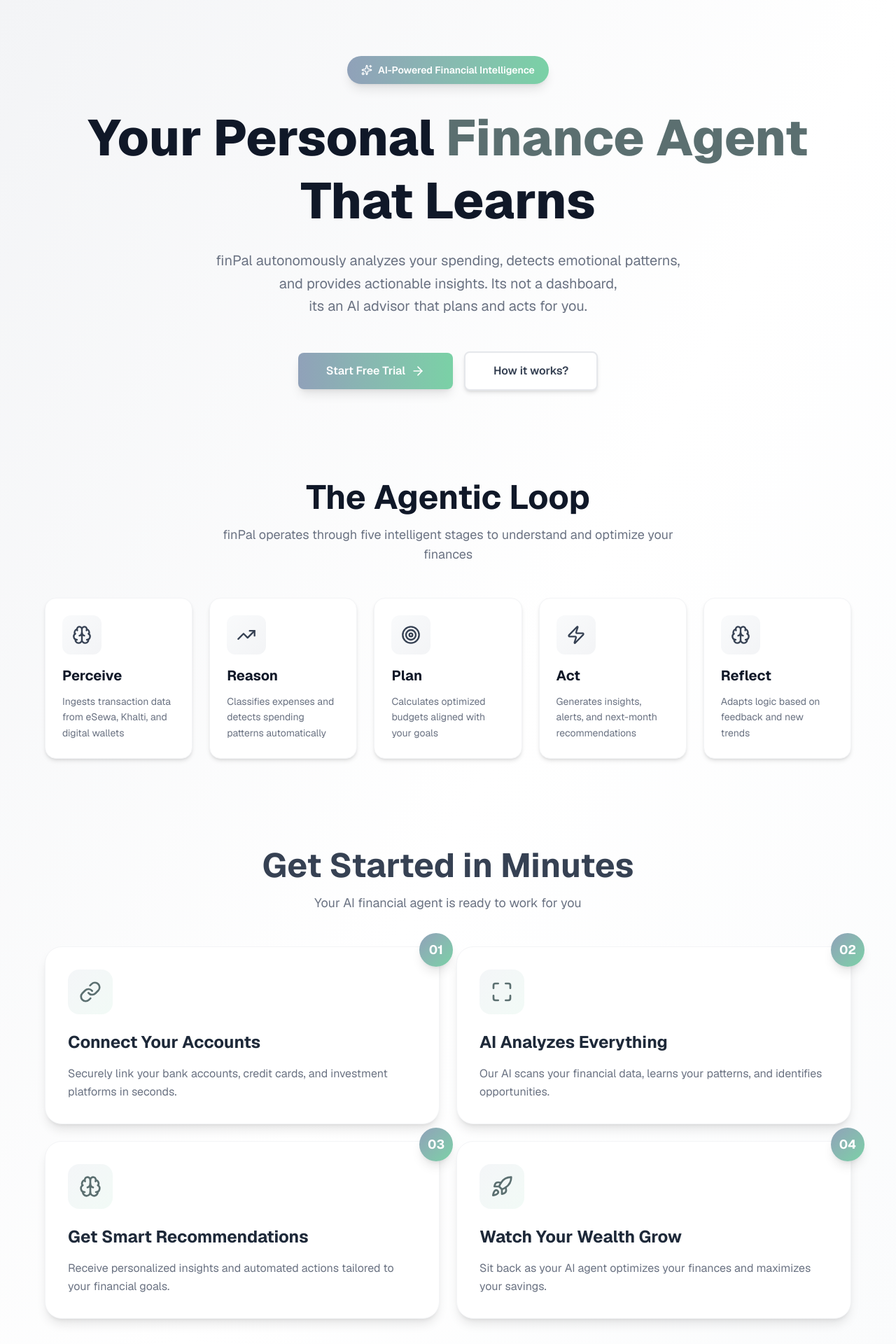
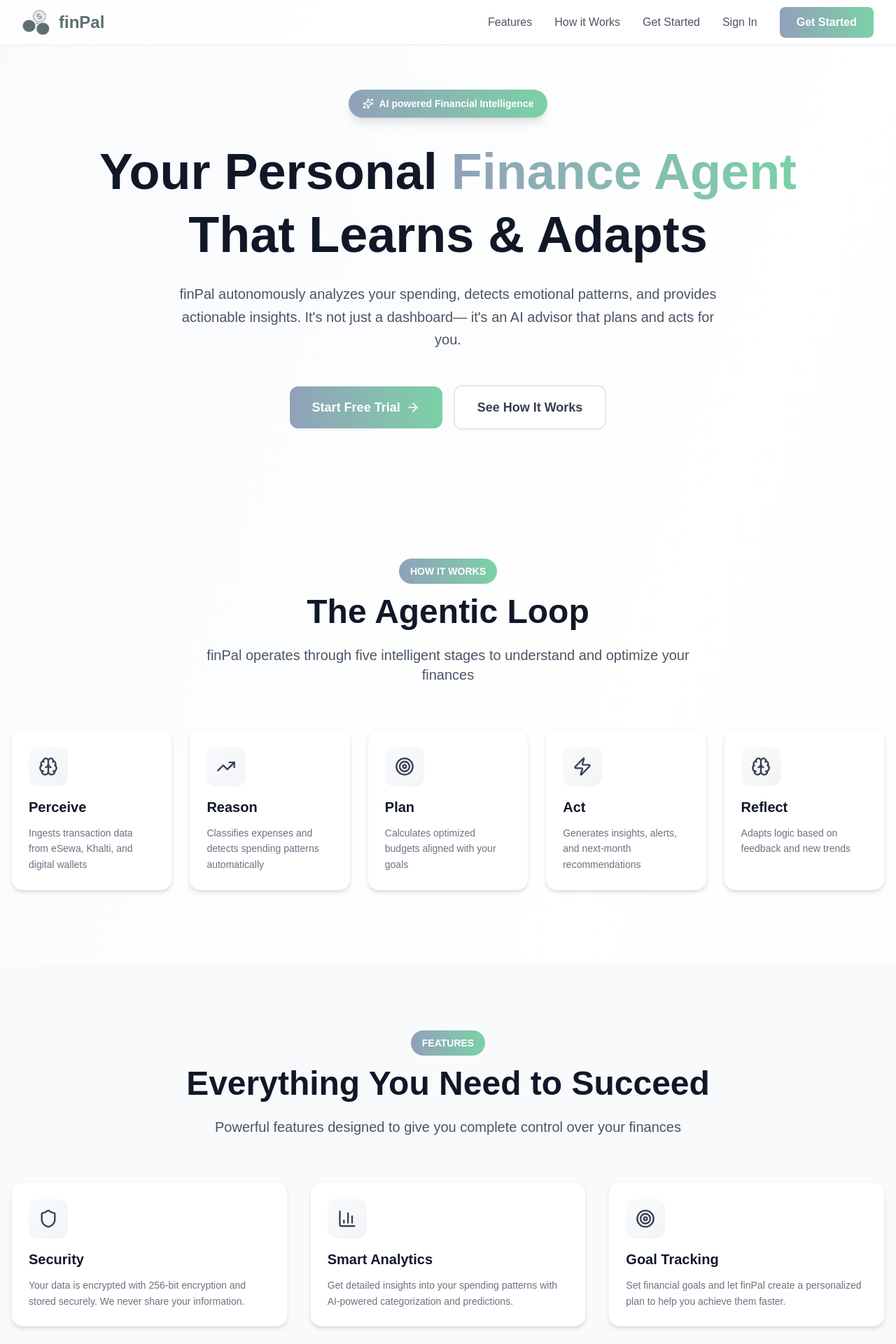
Before and after one commit to pandeyaakriti/finPal, a Next.js app in the folder frontend/: page / in a window 1280 px wide. Shown: the top 1920 px of the page at 70% size. Built offline with nearby package versions, Linux system fonts and the light colour scheme.

Commit message:
concluded

```diff
--- a/frontend/app/page.tsx
+++ b/frontend/app/page.tsx
@@ -1,7 +1,6 @@
-//frontend/app/page.tsx
 "use client";
 import React from "react";
-import { TrendingUp, PieChart, Sparkles, ArrowRight, Shield, Zap, Brain, Target, Lightbulb, Rocket, Link as LinkIcon, Maximize } from "lucide-react";
+import { TrendingUp, PieChart, Sparkles, ArrowRight, Shield, Zap, Brain, Target, Lightbulb, Rocket, Link as LinkIcon, Maximize, CheckCircle, Users, Award, BarChart3 } from "lucide-react";
 import Image from "next/image";
 
 export default function Page() {
@@ -10,61 +9,94 @@
   };
 
   return (
-    <div className="min-h-screen bg-linear-to-br from-gray-100 via-white to-gray-50 font-sans">
+    <div className="min-h-screen bg-linear-to-br from-slate-50 via-white to-gray-50">
+      {/* Navigation */}
+      <nav className="fixed top-0 left-0 right-0 bg-white/80 backdrop-blur-md border-b border-gray-200 z-50">
+        <div className="max-w-7xl mx-auto px-4 sm:px-6 lg:px-8">
+          <div className="flex justify-between items-center h-16">
+            <div className="flex items-center gap-3">
+              <Image src="/logo.png" alt="finPal Logo" width={40} height={40} className="w-10 h-10" />
+              <span className="text-2xl font-bold text-[#5B6F70]">finPal</span>
+            </div>
+            <div className="hidden md:flex items-center gap-8">
+              <a href="#features" className="text-gray-600 hover:text-[#7AD1A6] font-medium transition-colors">Features</a>
+              <a href="#how-it-works" className="text-gray-600 hover:text-[#7AD1A6] font-medium transition-colors">How it Works</a>
+              <a href="#get-started" className="text-gray-600 hover:text-[#7AD1A6] font-medium transition-colors">Get Started</a>
+              <button
+                onClick={() => window.location.href = '/login'}
+                className="text-gray-600 hover:text-[#7AD1A6] font-medium transition-colors"
+              >
+                Sign In
+              </button>
+              <button
+                onClick={() => window.location.href = '/signup'}
+                className="bg-linear-to-r from-[#90A1B9] to-[#7AD1A6] text-white font-semibold px-6 py-2.5 rounded-lg hover:shadow-lg transition-all"
+              >
+                Get Started
+              </button>
+            </div>
+          </div>
+        </div>
+      </nav>
+
       {/* Hero Section */}
-      <div className="flex min-h-screen w-full items-center justify-center px-4 py-20">
-        <main className="w-full max-w-6xl">
-          <div className="text-center mb-32">
-            {/* Badge */}
+      <section className="pt-32 pb-20 px-4">
+        <div className="max-w-7xl mx-auto">
+          <div className="text-center mb-16">
+            {/* Trust Badge */}
             <div className="inline-flex items-center gap-2 bg-linear-to-r from-[#90A1B9] to-[#7AD1A6] text-white px-5 py-2.5 rounded-full text-sm font-semibold mb-8 shadow-lg hover:shadow-xl transition-shadow">
               <Sparkles className="w-4 h-4" />
-              AI-Powered Financial Intelligence
+              AI powered Financial Intelligence
             </div>
 
             {/* Main Heading */}
-            <h1 className="text-5xl sm:text-6xl lg:text-7xl font-extrabold mb-6 text-gray-900 leading-tight">
-              Your Personal <span className="text-[#5B6F70]">Finance Agent</span>
+            <h1 className="text-5xl sm:text-6xl lg:text-7xl font-bold mb-6 text-gray-900 leading-tight">
+              Your Personal <span className="bg-linear-to-r from-[#90A1B9] to-[#7AD1A6] bg-clip-text text-transparent">Finance Agent</span>
               <br />
-              <span className="text-gray-900">That Learns</span>
+              <span className="text-gray-900">That Learns & Adapts</span>
             </h1>
 
-            <p className="text-gray-500 text-lg sm:text-xl max-w-3xl mx-auto mb-12 leading-relaxed">
+            <p className="text-gray-600 text-lg sm:text-xl max-w-3xl mx-auto mb-12 leading-relaxed">
               finPal autonomously analyzes your spending, detects emotional patterns,
-              <br />
-              and provides actionable insights. Its not a dashboard,
-              <br />
-              its an AI advisor that plans and acts for you.
+              and provides actionable insights. It's not just a dashboard—
+              it's an AI advisor that plans and acts for you.
             </p>
 
             {/* CTA Buttons */}
-            <div className="flex flex-col sm:flex-row items-center justify-center gap-4">
+            <div className="flex flex-col sm:flex-row items-center justify-center gap-4 mb-16">
               <button
                 onClick={() => window.location.href = '/signup'}
-                className="bg-linear-to-r from-[#90A1B9] to-[#7AD1A6] hover:from-[#7B8CA5] hover:to-[#5BB88A] hover:scale-105 text-white font-semibold py-3.5 px-10 rounded-lg shadow-lg hover:shadow-xl transition-all flex items-center gap-2">
+                className="bg-linear-to-r from-[#90A1B9] to-[#7AD1A6] hover:shadow-xl text-white font-semibold py-4 px-8 rounded-xl transition-all flex items-center gap-2 text-lg group">
                 Start Free Trial
-                <ArrowRight className="w-5 h-5" />
+                <ArrowRight className="w-5 h-5 group-hover:translate-x-1 transition-transform" />
               </button>
               <button
                 onClick={scrollToGetStarted}
-                className="bg-white hover:bg-gray-50 text-gray-700 font-semibold py-3.5 px-10 rounded-lg border-2 border-gray-200 hover:border-gray-300 shadow-md hover:shadow-lg transition-all">
-                How it works?
+                className="bg-white hover:bg-gray-50 text-gray-700 font-semibold py-4 px-8 rounded-xl border-2 border-gray-200 hover:border-[#90A1B9] transition-all text-lg">
+                See How It Works
               </button>
             </div>
           </div>
+        </div>
+      </section>
 
       {/* The Agentic Loop Section */}
-          <div className="mb-32">
-            <div className="text-center mb-12">
-              <h2 className="text-4xl sm:text-5xl font-bold text-gray-900 mb-4">
+      <section id="features" className="py-10 px-4">
+        <div className="max-w-7xl mx-auto">
+          <div className="text-center mb-16">
+            <div className="inline-block bg-linear-to-r from-[#90A1B9] to-[#7AD1A6] text-white px-4 py-2 rounded-full text-sm font-semibold mb-4">
+              HOW IT WORKS
+            </div>
+            <h2 className="text-4xl sm:text-5xl font-bold text-gray-900 mb-6">
               The Agentic Loop
             </h2>
-              <p className="text-gray-500 text-lg max-w-2xl mx-auto">
+            <p className="text-gray-600 text-xl max-w-3xl mx-auto">
               finPal operates through five intelligent stages to understand and optimize your finances
             </p>
           </div>
 
           {/* Cards Grid */}
-            <div className="grid grid-cols-1 sm:grid-cols-2 lg:grid-cols-5 gap-6">
+          <div className="grid grid-cols-1 md:grid-cols-2 lg:grid-cols-5 gap-6 mb-16">
             {/* Perceive */}
             <div className="bg-white rounded-2xl shadow-md hover:shadow-xl p-6 border border-gray-100 hover:border-[#90A1B9]/30 transition-all group">
               <div className="bg-linear-to-br from-gray-50 to-gray-100 group-hover:from-[#90A1B9] group-hover:to-[#7AD1A6] w-14 h-14 rounded-xl flex items-center justify-center mb-4 transition-all">
@@ -131,110 +163,233 @@
               </div>
             </div>
           </div>
+      </section>
+
+      {/* Key Features Section */}
+      <section className="py-24 bg-gray-50 px-4">
+        <div className="max-w-7xl mx-auto">
+          <div className="text-center mb-16">
+            <div className="inline-block bg-linear-to-r from-[#90A1B9] to-[#7AD1A6] text-white px-4 py-2 rounded-full text-sm font-semibold mb-4">
+              FEATURES
+            </div>
+            <h2 className="text-4xl sm:text-5xl font-bold text-gray-900 mb-6">
+              Everything You Need to Succeed
+            </h2>
+            <p className="text-gray-600 text-xl max-w-3xl mx-auto">
+              Powerful features designed to give you complete control over your finances
+            </p>
+          </div>
+
+          <div className="grid grid-cols-1 md:grid-cols-3 gap-8">
+            <div className="bg-white rounded-2xl shadow-md hover:shadow-xl p-6 border border-gray-100 hover:border-[#90A1B9]/30 transition-all group">
+              <div className="bg-linear-to-br from-gray-50 to-gray-100 group-hover:from-[#90A1B9] group-hover:to-[#7AD1A6] w-14 h-14 rounded-xl flex items-center justify-center mb-4 transition-all">
+                <Shield className="w-7 h-7 text-gray-700 group-hover:text-gray-700 transition-colors" />
+                </div>
+                <h3 className="text-xl font-bold text-gray-900 mb-3">
+                  Security
+                </h3>
+                <p className="text-gray-500 text-sm leading-relaxed">
+                  Your data is encrypted with 256-bit encryption and stored securely. We never share your information.
+
+                </p>
+              </div>
+
+            <div className="bg-white rounded-2xl shadow-md hover:shadow-xl p-6 border border-gray-100 hover:border-[#90A1B9]/30 transition-all group">
+              <div className="bg-linear-to-br from-gray-50 to-gray-100 group-hover:from-[#90A1B9] group-hover:to-[#7AD1A6] w-14 h-14 rounded-xl flex items-center justify-center mb-4 transition-all">
+                <BarChart3 className="w-7 h-7 text-gray-700 group-hover:text-gray-700 transition-colors" />
+                </div>
+                <h3 className="text-xl font-bold text-gray-900 mb-3">
+                  Smart Analytics
+                </h3>
+                <p className="text-gray-500 text-sm leading-relaxed">
+                Get detailed insights into your spending patterns with AI-powered categorization and predictions.
+              </p>
+            </div>
+
+            <div className="bg-white rounded-2xl shadow-md hover:shadow-xl p-6 border border-gray-100 hover:border-[#90A1B9]/30 transition-all group">
+              <div className="bg-linear-to-br from-gray-50 to-gray-100 group-hover:from-[#90A1B9] group-hover:to-[#7AD1A6] w-14 h-14 rounded-xl flex items-center justify-center mb-4 transition-all">
+                <Target className="w-7 h-7 text-gray-700 group-hover:text-gray-700 transition-colors" />
+                </div>
+                <h3 className="text-xl font-bold text-gray-900 mb-3">
+                  Goal Tracking
+                </h3>
+                <p className="text-gray-500 text-sm leading-relaxed">
+                Set financial goals and let finPal create a personalized plan to help you achieve them faster.
+              </p>
+            </div>
+          </div>
+        </div>
+      </section>
 
       {/* Get Started Section */}
-          <div id="get-started" className="mb-24 scroll-mt-20">
-            <div className="text-center mb-12">
-              <h2 className="text-4xl sm:text-5xl font-bold text-gray-700 mb-4">
-                Get Started in Minutes
+      <section id="get-started" className="py-10 px-30">
+        <div className="max-w-7xl mx-auto">
+          <div className="text-center mb-16">
+            <div className="inline-block bg-linear-to-r from-[#90A1B9] to-[#7AD1A6] text-white px-4 py-2 rounded-full text-sm font-semibold mb-4">
+              GET STARTED
+            </div>
+            <h2 className="text-4xl sm:text-5xl font-bold text-gray-900 mb-6">
+              Launch in Minutes
             </h2>
-              <p className="text-gray-500 text-lg">
-                Your AI financial agent is ready to work for you
+            <p className="text-gray-600 text-xl max-w-2xl mx-auto">
+              Your AI financial agent is ready to work for you in just four simple steps
             </p>
           </div>
 
           {/* Steps Grid */}
-            <div className="grid grid-cols-1 sm:grid-cols-2 gap-6">
+          <div className="grid grid-cols-1 md:grid-cols-2 gap-8">
             {/* Step 1 */}
-              <div className="bg-white rounded-3xl shadow-lg hover:shadow-2xl p-8 border border-gray-100 relative transition-all hover:-translate-y-1 group">
-                <div className="absolute -top-5 -right-5 bg-linear-to-br from-[#90A1B9] to-[#7AD1A6] text-white w-12 h-12 rounded-full flex items-center justify-center font-bold text-lg shadow-lg group-hover:scale-110 transition-transform">
+            <div className="relative">
+              <div className="absolute -top-4 -left-4 w-16 h-16 bg-linear-to-br from-[#90A1B9] to-[#7AD1A6] rounded-2xl flex items-center justify-center text-white font-bold text-2xl shadow-lg z-10">
                 01
               </div>
-                <div className="bg-linear-to-br from-[#90A1B9]/10 to-[#7AD1A6]/10 w-16 h-16 rounded-2xl flex items-center justify-center mb-6 group-hover:scale-110 transition-transform">
+              <div className="bg-white rounded-2xl shadow-lg hover:shadow-xl p-10 pt-14 border border-gray-100 transition-all hover:-translate-y-1">
+                <div className="bg-linear-to-br from-[#90A1B9]/10 to-[#7AD1A6]/10 w-16 h-16 rounded-2xl flex items-center justify-center mb-6">
                   <LinkIcon className="w-8 h-8 text-[#5B6F70]" />
                 </div>
-                <h3 className="text-2xl font-bold text-gray-800 mb-4">
+                <h3 className="text-2xl font-bold text-gray-900 mb-4">
                   Connect Your Accounts
                 </h3>
-                <p className="text-gray-500 leading-relaxed text-base">
-                  Securely link your bank accounts, credit cards, and investment platforms in seconds.
+                <p className="text-gray-600 leading-relaxed text-base">
+                  Securely link your eSewa, Khalti, bank accounts, and credit cards in seconds with our secure API integration.
                 </p>
+              </div>
             </div>
 
             {/* Step 2 */}
-              <div className="bg-white rounded-3xl shadow-lg hover:shadow-2xl p-8 border border-gray-100 relative transition-all hover:-translate-y-1 group">
-                <div className="absolute -top-5 -right-5 bg-linear-to-br from-[#90A1B9] to-[#7AD1A6] text-white w-12 h-12 rounded-full flex items-center justify-center font-bold text-lg shadow-lg group-hover:scale-110 transition-transform">
+            <div className="relative">
+              <div className="absolute -top-4 -left-4 w-16 h-16 bg-linear-to-br from-[#90A1B9] to-[#7AD1A6] rounded-2xl flex items-center justify-center text-white font-bold text-2xl shadow-lg z-10">
                 02
               </div>
-                <div className="bg-linear-to-br from-[#90A1B9]/10 to-[#7AD1A6]/10 w-16 h-16 rounded-2xl flex items-center justify-center mb-6 group-hover:scale-110 transition-transform">
-                  <Maximize className="w-8 h-8 text-[#5B6F70]" />
+              <div className="bg-white rounded-2xl shadow-lg hover:shadow-xl p-10 pt-14 border border-gray-100 transition-all hover:-translate-y-1">
+                <div className="bg-linear-to-br from-[#90A1B9]/10 to-[#7AD1A6]/10 w-16 h-16 rounded-2xl flex items-center justify-center mb-6">
+                  <Brain className="w-8 h-8 text-[#5B6F70]" />
                 </div>
-                <h3 className="text-2xl font-bold text-gray-800 mb-4">
+                <h3 className="text-2xl font-bold text-gray-900 mb-4">
                   AI Analyzes Everything
                 </h3>
-                <p className="text-gray-500 leading-relaxed text-base">
-                  Our AI scans your financial data, learns your patterns, and identifies opportunities.
+                <p className="text-gray-600 leading-relaxed text-base">
+                  Our AI scans your financial data, learns your spending patterns, and identifies opportunities for optimization.
                 </p>
+              </div>
             </div>
 
             {/* Step 3 */}
-              <div className="bg-white rounded-3xl shadow-lg hover:shadow-2xl p-8 border border-gray-100 relative transition-all hover:-translate-y-1 group">
-                <div className="absolute -top-5 -right-5 bg-linear-to-br from-[#90A1B9] to-[#7AD1A6] text-white w-12 h-12 rounded-full flex items-center justify-center font-bold text-lg shadow-lg group-hover:scale-110 transition-transform">
+            <div className="relative">
+              <div className="absolute -top-4 -left-4 w-16 h-16 bg-linear-to-br from-[#90A1B9] to-[#7AD1A6] rounded-2xl flex items-center justify-center text-white font-bold text-2xl shadow-lg z-10">
                 03
               </div>
-                <div className="bg-linear-to-br from-[#90A1B9]/10 to-[#7AD1A6]/10 w-16 h-16 rounded-2xl flex items-center justify-center mb-6 group-hover:scale-110 transition-transform">
-                  <Brain className="w-8 h-8 text-[#5B6F70]" />
+              <div className="bg-white rounded-2xl shadow-lg hover:shadow-xl p-10 pt-14 border border-gray-100 transition-all hover:-translate-y-1">
+                <div className="bg-linear-to-br from-[#90A1B9]/10 to-[#7AD1A6]/10 w-16 h-16 rounded-2xl flex items-center justify-center mb-6">
+                  <Lightbulb className="w-8 h-8 text-[#5B6F70]" />
                 </div>
-                <h3 className="text-2xl font-bold text-gray-800 mb-4">
+                <h3 className="text-2xl font-bold text-gray-900 mb-4">
                   Get Smart Recommendations
                 </h3>
-                <p className="text-gray-500 leading-relaxed text-base">
-                  Receive personalized insights and automated actions tailored to your financial goals.
+                <p className="text-gray-600 leading-relaxed text-base">
+                  Receive personalized insights, alerts, and automated actions tailored to your unique financial goals.
                 </p>
+              </div>
             </div>
 
             {/* Step 4 */}
-              <div className="bg-white rounded-3xl shadow-lg hover:shadow-2xl p-8 border border-gray-100 relative transition-all hover:-translate-y-1 group">
-                <div className="absolute -top-5 -right-5 bg-linear-to-br from-[#90A1B9] to-[#7AD1A6] text-white w-12 h-12 rounded-full flex items-center justify-center font-bold text-lg shadow-lg group-hover:scale-110 transition-transform">
+            <div className="relative">
+              <div className="absolute -top-4 -left-4 w-16 h-16 bg-linear-to-br from-[#90A1B9] to-[#7AD1A6] rounded-2xl flex items-center justify-center text-white font-bold text-2xl shadow-lg z-10">
                 04
               </div>
-                <div className="bg-linear-to-br from-[#90A1B9]/10 to-[#7AD1A6]/10 w-16 h-16 rounded-2xl flex items-center justify-center mb-6 group-hover:scale-110 transition-transform">
+              <div className="bg-white rounded-2xl shadow-lg hover:shadow-xl p-10 pt-14 border border-gray-100 transition-all hover:-translate-y-1">
+                <div className="bg-linear-to-br from-[#90A1B9]/10 to-[#7AD1A6]/10 w-16 h-16 rounded-2xl flex items-center justify-center mb-6">
                   <Rocket className="w-8 h-8 text-[#5B6F70]" />
                 </div>
-                <h3 className="text-2xl font-bold text-gray-800 mb-4">
+                <h3 className="text-2xl font-bold text-gray-900 mb-4">
                   Watch Your Wealth Grow
                 </h3>
-                <p className="text-gray-500 leading-relaxed text-base">
-                  Sit back as your AI agent optimizes your finances and maximizes your savings.
+                <p className="text-gray-600 leading-relaxed text-base">
+                  Sit back as your AI agent continuously optimizes your finances and maximizes your savings potential.
                 </p>
               </div>
             </div>
           </div>
-
+        </div>
+      </section>
       {/* Final CTA Section */}
-          <div className="bg-linear-to-r from-[#90A1B9] to-[#7AD1A6] rounded-3xl shadow-2xl p-14 text-center relative overflow-hidden">
+      <section className="py-8 px-4">
+        <div className="max-w-5xl mx-auto">
+          <div className="bg-linear-to-r from-[#90A1B9] to-[#7AD1A6] rounded-3xl shadow-2xl p-16 text-center relative overflow-hidden">
             {/* Decorative elements */}
-            <div className="absolute top-0 left-0 w-32 h-32 bg-white/5 rounded-full -translate-x-16 -translate-y-16"></div>
-            <div className="absolute bottom-0 right-0 w-40 h-40 bg-white/5 rounded-full translate-x-20 translate-y-20"></div>
+            <div className="absolute top-0 left-0 w-40 h-40 bg-white/10 rounded-full -translate-x-20 -translate-y-20"></div>
+            <div className="absolute bottom-0 right-0 w-56 h-56 bg-white/10 rounded-full translate-x-28 translate-y-28"></div>
+            <div className="absolute top-1/2 left-1/4 w-24 h-24 bg-white/5 rounded-full"></div>
 
             <div className="relative z-10">
-              <h2 className="text-3xl sm:text-5xl font-extrabold text-white mb-5">
-                Ready to Master Your Finances?
+              <h2 className="text-4xl sm:text-5xl font-bold text-white mb-6">
+                Ready to Transform Your Finances?
               </h2>
-              <p className="text-gray-200 text-lg sm:text-xl mb-10 max-w-2xl mx-auto leading-relaxed">
-                Join thousands using finPal to understand and optimize their spending behavior with AI-powered insights.
+              <p className="text-white/90 text-lg sm:text-xl mb-10 max-w-2xl mx-auto leading-relaxed">
+                Join finPal to optimize your spending and achieve your financial goals with AI-powered insights.
               </p>
+              <div className="flex flex-col sm:flex-row items-center justify-center gap-4">
                 <button
                   onClick={() => window.location.href = '/signup'}
-                className="bg-white hover:bg-gray-50 text-[#4a5c5e] font-bold py-4 px-12 rounded-xl shadow-xl hover:shadow-2xl transition-all inline-flex items-center gap-3 text-lg hover:scale-105"
+                  className="bg-white hover:bg-gray-50 text-[#5B6F70] font-bold py-4 px-10 rounded-xl shadow-xl hover:shadow-2xl transition-all inline-flex items-center gap-3 text-lg hover:scale-105"
                 >
                   Start Your Free Trial
                   <ArrowRight className="w-5 h-5" />
                 </button>
               </div>
             </div>
-        </main>
           </div>
+        </div>
+      </section>
+
+      {/* Footer */}
+      <footer className="bg-gray-900 text-gray-300 py-16 px-4">
+        <div className="max-w-7xl mx-auto">
+          <div className="grid grid-cols-1 md:grid-cols-4 gap-12 mb-12">
+            <div>
+              <div className="flex items-center gap-3 mb-4">
+                <Image src="/logo.png" alt="finPal Logo" width={32} height={32} className="w-8 h-8" />
+                <span className="text-2xl font-bold text-white">finPal</span>
+              </div>
+              <p className="text-gray-400 text-sm leading-relaxed">
+                Your AI-powered financial companion for smarter money management.
+              </p>
+            </div>
+
+            <div>
+              <h3 className="text-white font-semibold mb-4">Product</h3>
+              <ul className="space-y-2 text-sm">
+                <li><a href="#features" className="hover:text-white transition-colors">Features</a></li>
+                <li><a href="#" className="hover:text-white transition-colors">Security</a></li>
+                <li><a href="#" className="hover:text-white transition-colors">Roadmap</a></li>
+              </ul>
+            </div>
+
+            <div>
+              <h3 className="text-white font-semibold mb-4">Company</h3>
+              <ul className="space-y-2 text-sm">
+                <li><a href="#" className="hover:text-white transition-colors">About Us</a></li>
+                <li><a href="#" className="hover:text-white transition-colors">Contact</a></li>
+              </ul>
+            </div>
+
+            <div>
+              <h3 className="text-white font-semibold mb-4">Legal</h3>
+              <ul className="space-y-2 text-sm">
+                <li><a href="#" className="hover:text-white transition-colors">Privacy Policy</a></li>
+                <li><a href="#" className="hover:text-white transition-colors">Terms of Service</a></li>
+                <li><a href="#" className="hover:text-white transition-colors">Cookie Policy</a></li>
+              </ul>
+            </div>
+          </div>
+
+          <div className="border-t border-gray-800 pt-8 flex justify-center items-center">
+            <p className="text-gray-400 text-sm text-center">
+              © 2026 finPal. All rights reserved.
+            </p>
+          </div>
+        </div>
+      </footer>
     </div>
   );
 }
```
Lines whose indentation alone changed are shown as unchanged.
